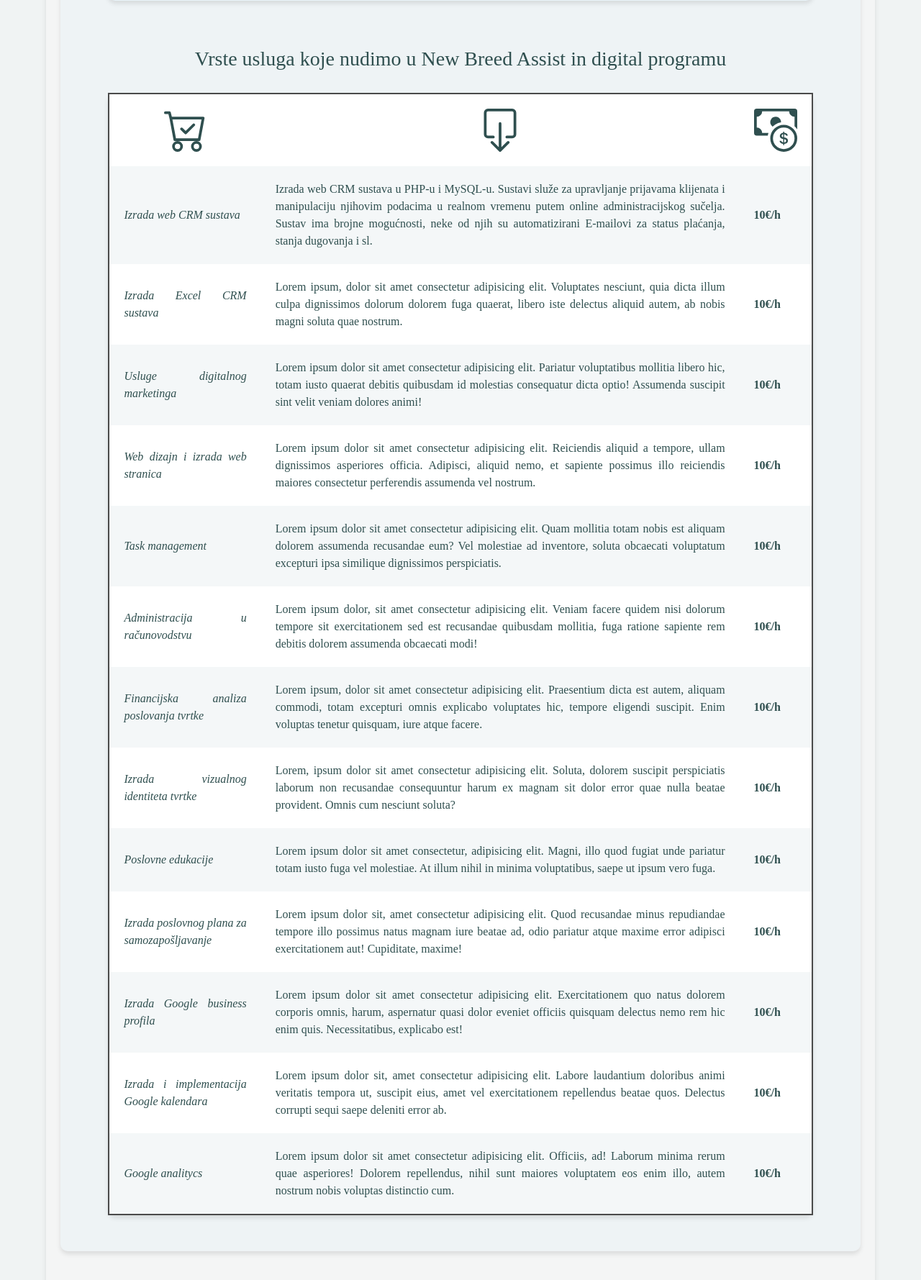
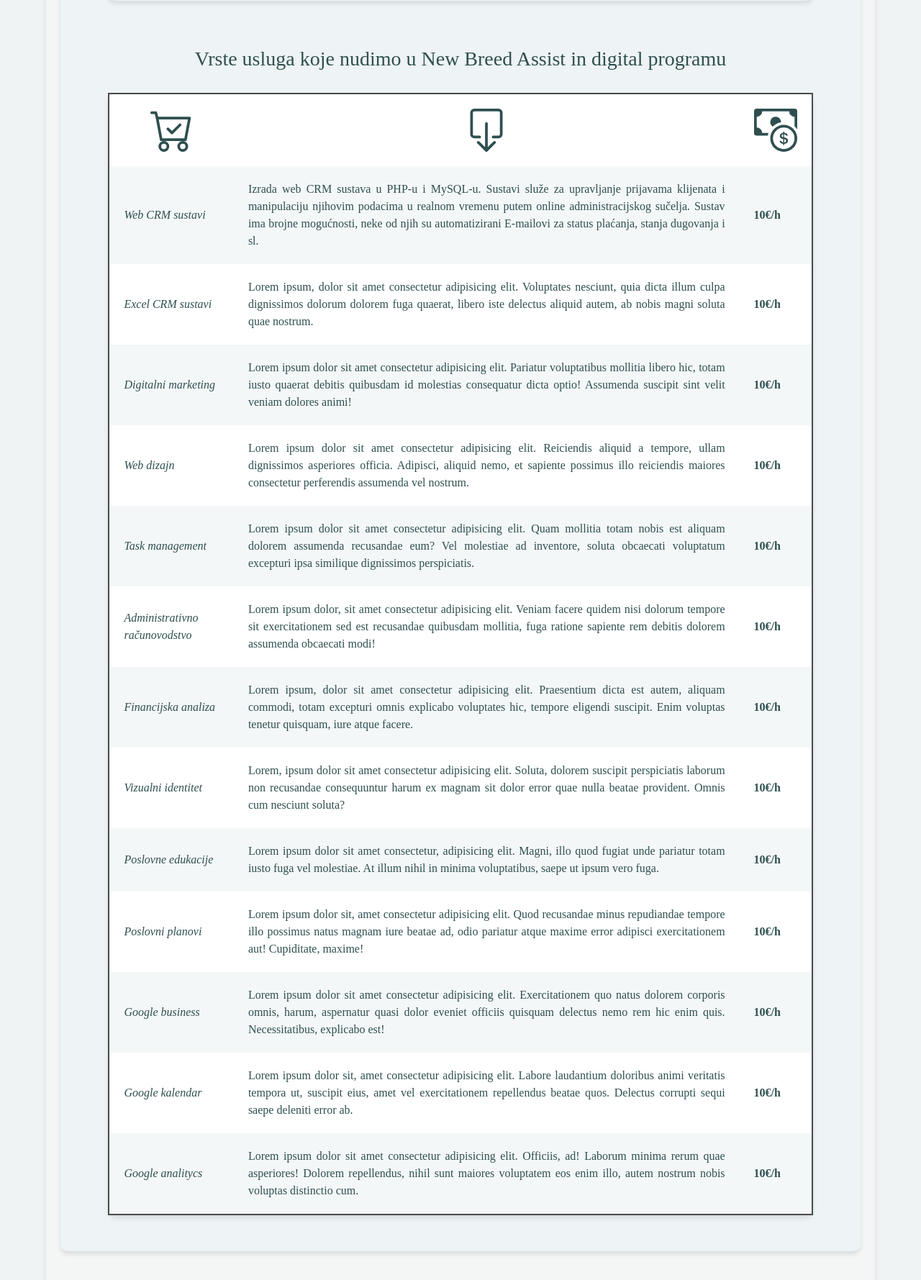
Before and after one commit to androvidic/testna-osobna-web-stranica, a PHP site: page / in a window 1280 px wide. Shown: the part 3131-4910 px from the top of the page at 72% size. Run offline with PHP 8.4, Linux system fonts and the light colour scheme.

Commit message:
popravljeni naslovi tablice s uslugama

```diff
--- a/index.php
+++ b/index.php
@@ -92,22 +92,22 @@ Krenite sa mnom na ovo zanimljivo tehnološko putovanje i uvjerite se zašto smo
 </svg></th>
         </tr>
             <tr>
-                <td><em>Izrada web CRM sustava</em></td>
+                <td><em>Web CRM sustavi</em></td>
                 <td>Izrada web CRM sustava u PHP-u i MySQL-u. Sustavi služe za upravljanje prijavama klijenata i manipulaciju njihovim podacima u realnom vremenu putem online administracijskog sučelja. Sustav ima brojne mogućnosti, neke od njih su automatizirani E-mailovi za status plaćanja, stanja dugovanja i sl.</td>
                 <td><strong>10€/h</strong></td>
         </tr>
         <tr>
-            <td><em>Izrada Excel CRM sustava</em></td>
+            <td><em>Excel CRM sustavi</em></td>
              <td>Lorem ipsum, dolor sit amet consectetur adipisicing elit. Voluptates nesciunt, quia dicta illum culpa dignissimos dolorum dolorem fuga quaerat, libero iste delectus aliquid autem, ab nobis magni soluta quae nostrum.</td>
              <td><strong>10€/h</strong></td>
         </tr>
         <tr>
-            <td><em>Usluge digitalnog marketinga</em></td>
+            <td><em>Digitalni marketing</em></td>
              <td>Lorem ipsum dolor sit amet consectetur adipisicing elit. Pariatur voluptatibus mollitia libero hic, totam iusto quaerat debitis quibusdam id molestias consequatur dicta optio! Assumenda suscipit sint velit veniam dolores animi!</td>
              <td><strong>10€/h</strong></td>
         </tr>
         <tr>
-            <td><em>Web dizajn i izrada web stranica</em></td>
+            <td><em>Web dizajn</em></td>
              <td>Lorem ipsum dolor sit amet consectetur adipisicing elit. Reiciendis aliquid a tempore, ullam dignissimos asperiores officia. Adipisci, aliquid nemo, et sapiente possimus illo reiciendis maiores consectetur perferendis assumenda vel nostrum.</td>
              <td><strong>10€/h</strong></td>
         </tr>
@@ -116,15 +116,15 @@ Krenite sa mnom na ovo zanimljivo tehnološko putovanje i uvjerite se zašto smo
              <td>Lorem ipsum dolor sit amet consectetur adipisicing elit. Quam mollitia totam nobis est aliquam dolorem assumenda recusandae eum? Vel molestiae ad inventore, soluta obcaecati voluptatum excepturi ipsa similique dignissimos perspiciatis.</td>
              <td><strong>10€/h</strong></td>
         </tr>
-        <tr> <td><em>Administracija u računovodstvu</em></td>
+        <tr> <td><em>Administrativno računovodstvo</em></td>
              <td>Lorem ipsum dolor, sit amet consectetur adipisicing elit. Veniam facere quidem nisi dolorum tempore sit exercitationem sed est recusandae quibusdam mollitia, fuga ratione sapiente rem debitis dolorem assumenda obcaecati modi!</td>
              <td><strong>10€/h</strong></td>
         </tr>
-        <tr> <td><em>Financijska analiza poslovanja tvrtke</em></td>
+        <tr> <td><em>Financijska analiza</em></td>
              <td>Lorem ipsum, dolor sit amet consectetur adipisicing elit. Praesentium dicta est autem, aliquam commodi, totam excepturi omnis explicabo voluptates hic, tempore eligendi suscipit. Enim voluptas tenetur quisquam, iure atque facere.</td>
              <td><strong>10€/h</strong></td>
         </tr>
-        <tr> <td><em>Izrada vizualnog identiteta tvrtke</em></td>
+        <tr> <td><em>Vizualni identitet</em></td>
              <td>Lorem, ipsum dolor sit amet consectetur adipisicing elit. Soluta, dolorem suscipit perspiciatis laborum non recusandae consequuntur harum ex magnam sit dolor error quae nulla beatae provident. Omnis cum nesciunt soluta?</td>
              <td><strong>10€/h</strong></td>
         </tr>
@@ -132,15 +132,15 @@ Krenite sa mnom na ovo zanimljivo tehnološko putovanje i uvjerite se zašto smo
              <td>Lorem ipsum dolor sit amet consectetur, adipisicing elit. Magni, illo quod fugiat unde pariatur totam iusto fuga vel molestiae. At illum nihil in minima voluptatibus, saepe ut ipsum vero fuga.</td>
              <td><strong>10€/h</strong></td>
         </tr>
-        <tr> <td><em>Izrada poslovnog plana za samozapošljavanje</em></td>
+        <tr> <td><em>Poslovni planovi</em></td>
              <td>Lorem ipsum dolor sit, amet consectetur adipisicing elit. Quod recusandae minus repudiandae tempore illo possimus natus magnam iure beatae ad, odio pariatur atque maxime error adipisci exercitationem aut! Cupiditate, maxime!</td>
              <td><strong>10€/h</strong></td>
         </tr>
-        <tr> <td><em>Izrada Google business profila</em></td>
+        <tr> <td><em>Google business</em></td>
              <td>Lorem ipsum dolor sit amet consectetur adipisicing elit. Exercitationem quo natus dolorem corporis omnis, harum, aspernatur quasi dolor eveniet officiis quisquam delectus nemo rem hic enim quis. Necessitatibus, explicabo est!</td>
              <td><strong>10€/h</strong></td>
         </tr>
-        <tr> <td><em>Izrada i implementacija Google kalendara</em></td>
+        <tr> <td><em>Google kalendar</em></td>
              <td>Lorem ipsum dolor sit, amet consectetur adipisicing elit. Labore laudantium doloribus animi veritatis tempora ut, suscipit eius, amet vel exercitationem repellendus beatae quos. Delectus corrupti sequi saepe deleniti error ab.</td>
              <td><strong>10€/h</strong></td>
         </tr>
```
